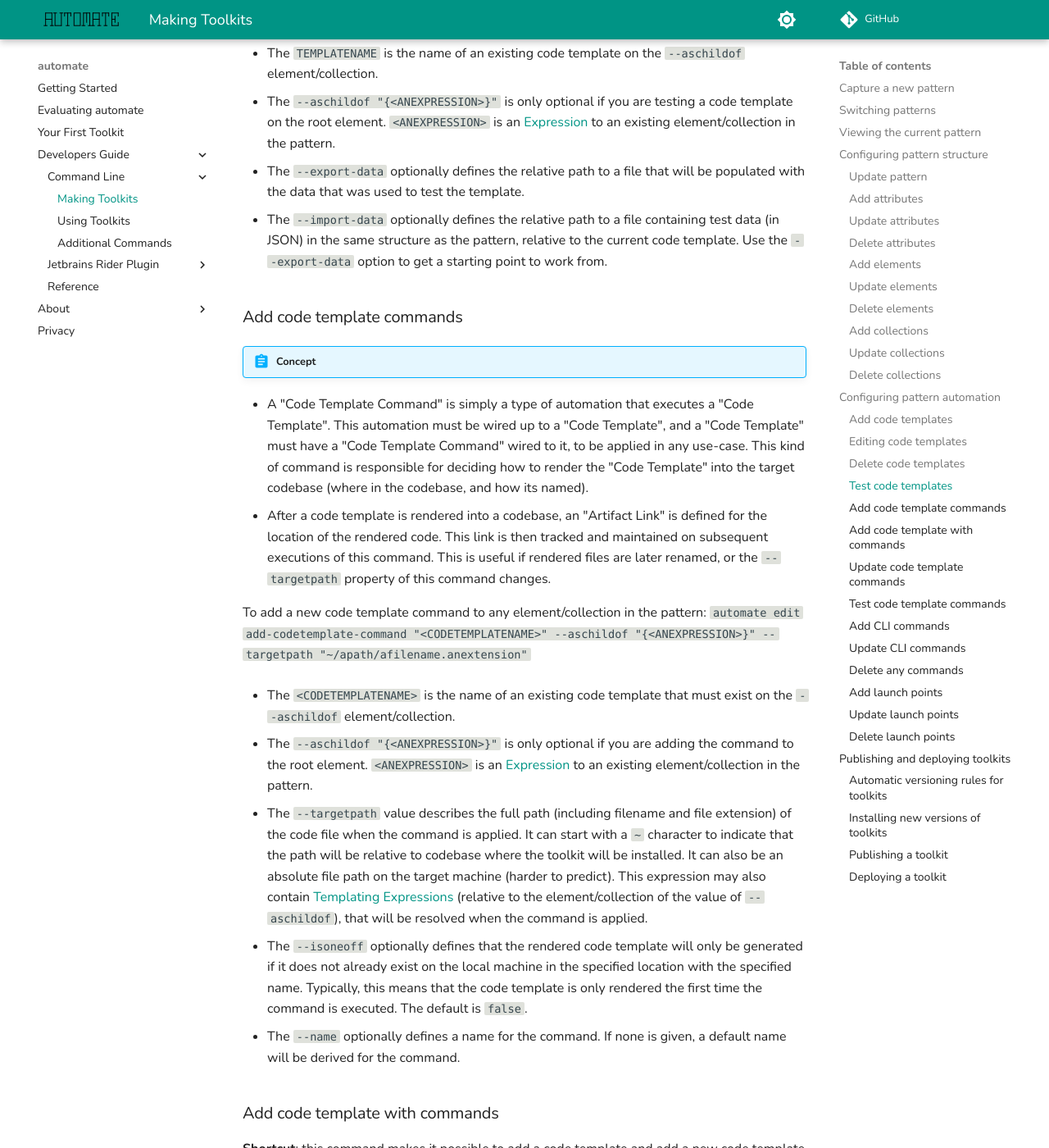
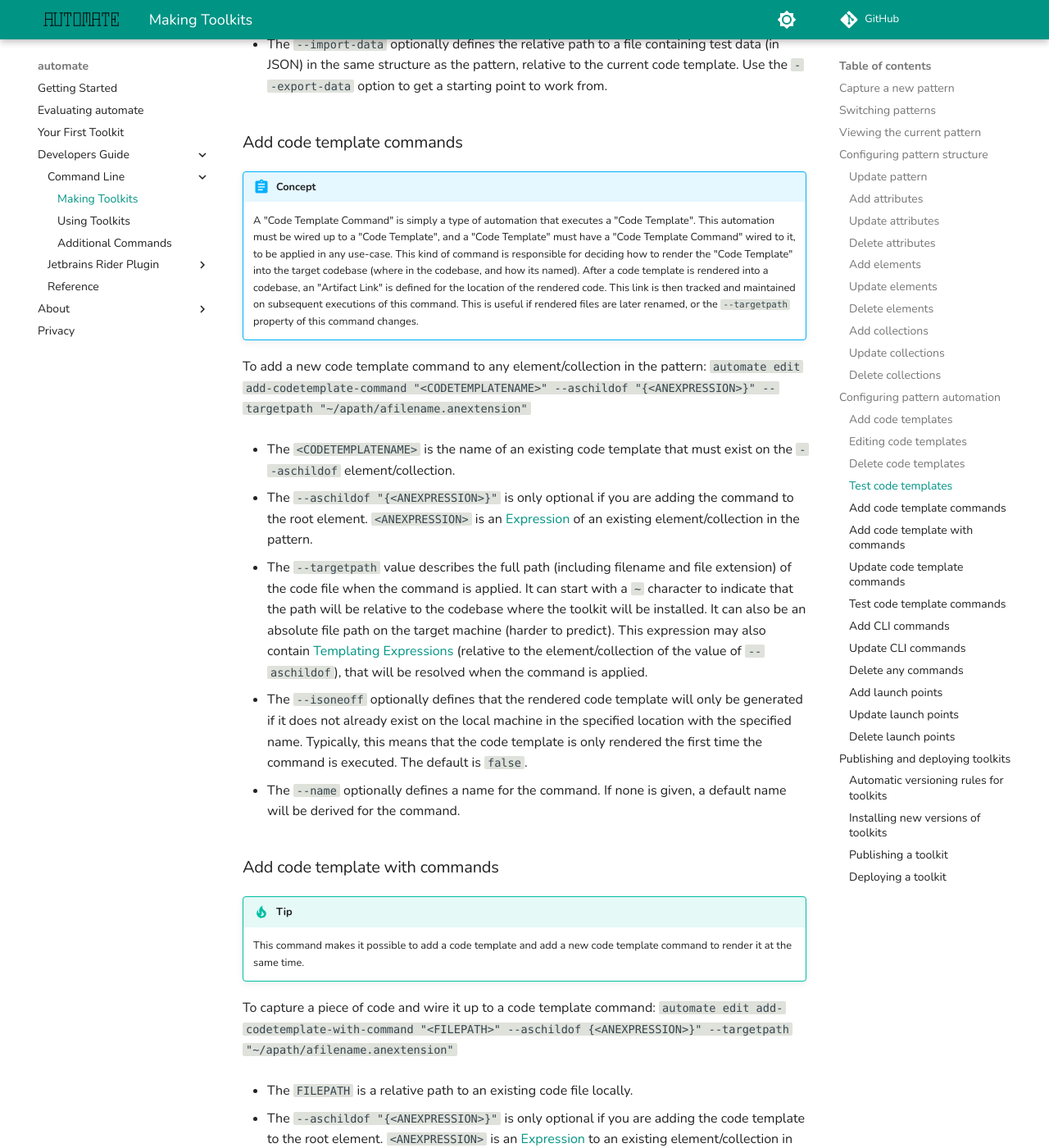
Before and after one commit to jezzsantos/automate, an MkDocs documentation site: the page built from docs/authoring.md, in a window 1280 px wide and 1400 px high, scrolled down 9152 px. Shown: the whole window at 82% size. Built offline with MkDocs 1.6.1 and Material for MkDocs 9.7.7, drawn with Linux system fonts in a browser that asks for light colours; comment, search, counter and statistics services are not loaded; some of the changed text lies outside the part shown.

Commit message:
Updated docs

```diff
--- a/docs/authoring.md
+++ b/docs/authoring.md
@@ -103,19 +103,19 @@
 To delete an existing attribute: `automate edit delete-attribute "<NAME>" --aschildof "{<ANEXPRESSION>}"`
 
 !!! tip
-    The `--aschildof "{<ANEXPRESSION>}"` is only optional if you are deleting an attribute from the root element. `<ANEXPRESSION>` is an [Expression](reference.md#pattern-expressions) to an existing element in the pattern.
+    The `--aschildof "{<ANEXPRESSION>}"` is only optional if you are deleting an attribute from the root element. `<ANEXPRESSION>` is an [Expression](reference.md#pattern-expressions) of an existing element in the pattern.
 
 ### Add elements
 
 !!! abstract "Concept"
-An "Element" is a means to represent some relational hierarchy in a pattern, a means to relate one concept to another. Elements can be nested. An element can have a cardinality of `ZeroOrOne` or `One`, which determines whether it must exist when the pattern is applied.
+    An "Element" is a means to represent some relational hierarchy in a pattern, a means to relate one concept to another. Elements can be nested. An element can have a cardinality of `ZeroOrOne` or `One`, which determines whether it must exist when the pattern is applied.
 
 !!! tip
-Use a collection instead of an element, if you want to represent other kinds of relationships (`ZeroToMany` or `OneOrMany`).
+    Use a collection instead of an element, if you want to represent other kinds of relationships (`ZeroToMany` or `OneOrMany`).
 
 To add a new element to any element/collection in the pattern: `automate edit add-element "<NAME>" --aschildof "{<ANEXPRESSION>}"`
 
-- The `<NAME>` must be alphanumeric and can contain the following additional characters:`._`. The name must not be the same as any existing element/collection or attribute on the `--aschildof` element/collection. Must also not be named `Id`, or `DisplayName` or `Description`.
+- The `<NAME>` must be alphanumeric and can contain the following additional characters:`._`. The name must not be the same as any existing element/collection or attribute on the `--aschildof` element/collection. Must also not be named `Id`, `DisplayName` or `Description`.
 
 - The `--aschildof "{<ANEXPRESSION>}"` is only optional if you are adding the element to the root element. <ANEXPRESSION>` is an [Expression](reference.md#pattern-expressions) to an existing element/collection in the pattern.
 
@@ -147,18 +147,18 @@
 
 To delete an existing element on any element/collection in the pattern: `automate edit delete-element "<NAME>" --aschildof "{<ANEXPRESSION>}"`
 
-- The `--aschildof "{<ANEXPRESSION>}"` is only optional if you are deleting the element from the root element. <ANEXPRESSION>` is an [Expression](reference.md#pattern-expressions) to an existing element/collection in the pattern.
+- The `--aschildof "{<ANEXPRESSION>}"` is only optional if you are deleting the element from the root element. <ANEXPRESSION>` is an [Expression](reference.md#pattern-expressions) of an existing element/collection in the pattern.
 
 ### Add collections
 
 !!! abstract "Concept"
-A "Collection" is a special case of an "Element" that represents a collection of concepts. A collection is essentially an element with a choice of cardinality (`ZeroOrMany`, `OneOrMany`). When it is applied to a specific use-case, multiple instances of the element (described by the collection) are instantiated as (required `One`) elements.
+    A "Collection" is a special case of an "Element" that represents a collection of concepts. A collection is essentially an element with a choice of cardinality (`ZeroOrMany`, `OneOrMany`). When it is applied to a specific use-case, multiple instances of the element (described by the collection) are instantiated as (required `One`) elements.
 
 To add a new collection to any element/collection in the pattern: `automate edit add-collection "<NAME>" --aschildof "{<ANEXPRESSION>}"`
 
-- The `<NAME>` must be alphanumeric and can contain the following additional characters:`._`. The name must not be the same as any existing element/collection or attribute on the `--aschildof` element/collection. Must also not be named `Id`, or `DisplayName` or `Description`.
+- The `<NAME>` must be alphanumeric and can contain the following additional characters:`._`. The name must not be the same as any existing element/collection or attribute on the `--aschildof` element/collection. Must also not be named `Id`, `DisplayName` or `Description`.
 
-- The `--aschildof "{<ANEXPRESSION>}"` is only optional if you are adding the element to the root element. `<ANEXPRESSION>` is an [Expression](reference.md#pattern-expressions) to an existing element/collection in the pattern.
+- The `--aschildof "{<ANEXPRESSION>}"` is only optional if you are adding the element to the root element. `<ANEXPRESSION>` is an [Expression](reference.md#pattern-expressions) of an existing element/collection in the pattern.
 
 - The `--displayedas` is an optional parameter that defines how the element might be displayed in a user interface.
 
@@ -188,33 +188,33 @@
 
 To delete an existing collection on any element/collection in the pattern: `automate edit delete-collection "<NAME>" --aschildof "{<ANEXPRESSION>}"`
 
-- The `--aschildof "{<ANEXPRESSION>}"` is only optional if you are deleting the collection from the root element. <ANEXPRESSION>` is an [Expression](reference.md#pattern-expressions) to an existing element/collection in the pattern.
+- The `--aschildof "{<ANEXPRESSION>}"` is only optional if you are deleting the collection from the root element. <ANEXPRESSION>` is an [Expression](reference.md#pattern-expressions) of an existing element/collection in the pattern.
 
 ## Configuring pattern automation
 
 The structure of a pattern provides a convenient context for applying automation to it.
 
-Each element/collection can be configured with one or more automation features, that can be used to realise or manifest the pattern when applied.
+Each element/collection can be configured with one or more automation features, that can be used to realize or manifest the pattern when applied.
 
 There are several concepts here. The first is "Commands" which can enact things on the pattern, make calculations, manipulations, etc. Then there are "Launch Points" which execute the commands in response to some trigger or stimulus. These launch points can be manually triggered by a human user or can be triggered in response to some event on the pattern, or some environmental event.
 
 ### Add code templates
 
 !!! abstract "Concept"
-A "Code Template" is a way to capture any kind of code (or configuration viz: JSON, XML, etc) of a pattern so that when a use-case is realised, code artifacts can be injected/modified/augmented/inserted/generated into codebases in specific locations of the codebase. Once a piece of code has been captured by the pattern, it can be templatized by the author and marked up so that variance in a specific use-case can parameterize the actual code injected into a codebase.
+    A "Code Template" is a way to capture any kind of code (or configuration viz: JSON, XML, etc) of a pattern so that when a use-case is realized, code artifacts can be injected/modified/augmented/inserted/generated into codebases in specific locations of the codebase. Once a piece of code has been captured by the pattern, it can be templatized by the author and marked up so that variance in a specific use-case can parameterize the actual code injected into a codebase.
 
 To capture a piece of code: `automate edit add-codetemplate "<FILEPATH>" --aschildof {<ANEXPRESSION>}"`
 
 - The `FILEPATH` is a relative path to an existing code file locally.
 
-- The `--aschildof "{<ANEXPRESSION>}"` is only optional if you are adding the code template to the root element. `<ANEXPRESSION>` is an [Expression](reference.md#pattern-expressions) to an existing element/collection in the pattern.
+- The `--aschildof "{<ANEXPRESSION>}"` is only optional if you are adding the code template to the root element. `<ANEXPRESSION>` is an [Expression](reference.md#pattern-expressions) of an existing element/collection in the pattern.
 
 - The `--name` is an optional friendly name of the code template, which will be used to reference the code template when it is connected to automation later. If no name is specified, an automatic name is assigned to this code template.
 
 ### Editing code templates
 
 !!! abstract "Concept"
-Once a code template has been added to a pattern it will then need to be annotated with [Templating Expressions](reference.md#templating-expressions). The code template exists inside the pattern (file structure), but the editing of it will need to be done in an external editor program (i.e. notepad.exe).
+    Once a code template has been added to a pattern it will then need to be annotated with [Templating Expressions](reference.md#templating-expressions). The code template exists inside the pattern (file structure), but the editing of it will need to be done in an external editor program (i.e. notepad.exe).
 
 To edit the contents of an existing code template: `automate edit codetemplate "<TEMPLATENAME>" --with "<APPLICATIONNAME>" --aschildof {<ANEXPRESSION>}"`
 
@@ -237,7 +237,7 @@
 ### Test code templates
 
 !!! abstract "Concept"
-Code templates contain content that may contain [Templating Expressions](reference.md#templating-expressions). Once the template has been added to a pattern, the content can be tested with fake data to yield a test result. Fake data is arranged in the same structure of the pattern and values are populated in a sequential way. This data is then applied to the code template to give a test output. You can export this dummy data after the test, alter it manually, and then import it back to be used in a subsequent test.
+    Code templates contain content that may contain [Templating Expressions](reference.md#templating-expressions). Once the template has been added to a pattern, the content can be tested with fake data to yield a test result. Fake data is arranged in the same structure of the pattern and values are populated in a sequential way. This data is then applied to the code template to give a test output. You can export this dummy data after the test, alter it manually, and then import it back to be used in a subsequent test.
 
 To can test the contents of an existing code template: `automate test codetemplate "<TEMPLATENAME>" --aschildof {<ANEXPRESSION>}"`
 
@@ -252,16 +252,16 @@
 ### Add code template commands
 
 !!! abstract "Concept"
-* A "Code Template Command" is simply a type of automation that executes a "Code Template". This automation must be wired up to a "Code Template", and a "Code Template" must have a "Code Template Command" wired to it, to be applied in any use-case. This kind of command is responsible for deciding how to render the "Code Template" into the target codebase (where in the codebase, and how its named).
-* After a code template is rendered into a codebase, an "Artifact Link" is defined for the location of the rendered code. This link is then tracked and maintained on subsequent executions of this command. This is useful if rendered files are later renamed, or the `--targetpath` property of this command changes.
+    A "Code Template Command" is simply a type of automation that executes a "Code Template". This automation must be wired up to a "Code Template", and a "Code Template" must have a "Code Template Command" wired to it, to be applied in any use-case. This kind of command is responsible for deciding how to render the "Code Template" into the target codebase (where in the codebase, and how its named).
+    After a code template is rendered into a codebase, an "Artifact Link" is defined for the location of the rendered code. This link is then tracked and maintained on subsequent executions of this command. This is useful if rendered files are later renamed, or the `--targetpath` property of this command changes.
 
 To add a new code template command to any element/collection in the pattern: `automate edit add-codetemplate-command "<CODETEMPLATENAME>" --aschildof "{<ANEXPRESSION>}" --targetpath "~/apath/afilename.anextension"`
 
 - The `<CODETEMPLATENAME>` is the name of an existing code template that must exist on the `--aschildof` element/collection.
 
-- The `--aschildof "{<ANEXPRESSION>}"` is only optional if you are adding the command to the root element. `<ANEXPRESSION>` is an [Expression](reference.md#pattern-expressions) to an existing element/collection in the pattern.
+- The `--aschildof "{<ANEXPRESSION>}"` is only optional if you are adding the command to the root element. `<ANEXPRESSION>` is an [Expression](reference.md#pattern-expressions) of an existing element/collection in the pattern.
 
-- The `--targetpath` value describes the full path (including filename and file extension) of the code file when the command is applied. It can start with a `~` character to indicate that the path will be relative to codebase where the toolkit will be installed. It can also be an absolute file path on the target machine (harder to predict). This expression may also contain [Templating Expressions](reference.md#templating-expressions) (relative to the element/collection of the value of `--aschildof`), that will be resolved when the command is applied.
+- The `--targetpath` value describes the full path (including filename and file extension) of the code file when the command is applied. It can start with a `~` character to indicate that the path will be relative to the codebase where the toolkit will be installed. It can also be an absolute file path on the target machine (harder to predict). This expression may also contain [Templating Expressions](reference.md#templating-expressions) (relative to the element/collection of the value of `--aschildof`), that will be resolved when the command is applied.
 
 - The `--isoneoff` optionally defines that the rendered code template will only be generated if it does not already exist on the local machine in the specified location with the specified name. Typically, this means that the code template is only rendered the first time the command is executed. The default is `false`.
 
@@ -269,7 +269,8 @@
 
 ### Add code template with commands
 
-**Shortcut**: this command makes it possible to add a code template and add a new code template command to render it at the same time.
+!!! tip
+    This command makes it possible to add a code template and add a new code template command to render it at the same time.
 
 To capture a piece of code and wire it up to a code template command: `automate edit add-codetemplate-with-command "<FILEPATH>" --aschildof {<ANEXPRESSION>}" --targetpath "~/apath/afilename.anextension"`
 
@@ -299,7 +300,7 @@
 ### Test code template commands
 
 !!! abstract "Concept"
-Code template commands contain a "target path" that may contain [Templating Expressions](reference.md#templating-expressions). Once the command has been added to a pattern, the target path can be tested with fake data to yield a test result. Fake data is arranged in the same structure of the pattern and values are populated in a sequential way. This data is then applied to the command to give a test output. You can export this dummy data after the test, alter it manually, and then import it back to be used in a subsequent test.
+    Code template commands contain a "target path" that may contain [Templating Expressions](reference.md#templating-expressions). Once the command has been added to a pattern, the target path can be tested with fake data to yield a test result. Fake data is arranged in the same structure of the pattern and values are populated in a sequential way. This data is then applied to the command to give a test output. You can export this dummy data after the test, alter it manually, and then import it back to be used in a subsequent test.
 
 To can test the contents of an existing code template command: `automate test codetemplate-command "<COMMANDNAME>" --aschildof {<ANEXPRESSION>}"`
 
@@ -314,7 +315,7 @@
 ### Add CLI commands
 
 !!! abstract "Concept"
-A "CLI Command" is simply a type of automation that executes another command-line program (with arguments).
+    A "CLI Command" is simply a type of automation that executes another command-line program (with arguments).
 
 To add a new CLI command to any element/collection in the pattern: `automate edit add-cli-command "<APPLICATIONNAME>" --aschildof "{<ANEXPRESSION>}"`
 
@@ -354,10 +355,10 @@
 ### Add launch points
 
 !!! abstract "Concept"
-A "Launch Point" is the mechanism by which one or more command(s) are executed, and the pattern is applied to a codebase. Every command is contextualized to the element/collection upon which they are defined, but launch points can execute multiple commands from anywhere in the pattern (in an order).
+    A "Launch Point" is the mechanism by which one or more command(s) are executed, and the pattern is applied to a codebase. Every command is contextualized to the element/collection upon which they are defined, but launch points can execute multiple commands from anywhere in the pattern (in an order).
 
 !!! info
-Launch points are triggered manually by the user of the toolkit, but in future, launch points can be triggered by user-based events and other environmental triggers.
+    Launch points are triggered manually by the user of the toolkit, but in future, launch points can be triggered by user-based events and other environmental triggers.
 
 To add a new launch point to any element/collection in the pattern: `automate edit add-command-launchpoint "<COMMANDIDENTIFIERS>" --aschildof "{<ANEXPRESSION>}"`
 
@@ -394,12 +395,12 @@
 ## Publishing and deploying toolkits
 
 !!! abstract "Concept"
-A "Toolkit" is a portable package (single-file) that contains within it a versioned Pattern (with all its assets and its automation). A Toolkit is used to install a pattern into another codebase, and used to upgrade that pattern when changed later.
+    A "Toolkit" is a portable package (single-file) that contains within it a versioned Pattern (with all its assets and its automation). A Toolkit is used to install a pattern into another codebase, and used to upgrade that pattern when changed later.
 
 ### Automatic versioning rules for toolkits
 
 !!! abstract "Concept"
-Every toolkit is "Versioned" with the same version of the pattern. The Pattern is automatically versioned when changes are made to it when it is built into a toolkit. Any change to a pattern (after it has been built into a toolkit) is captured as either a "Breaking" change or a "Non-Breaking" change.
+    Every toolkit is "Versioned" with the same version of the pattern. The Pattern is automatically versioned when changes are made to it when it is built into a toolkit. Any change to a pattern (after it has been built into a toolkit) is captured as either a "Breaking" change or a "Non-Breaking" change.
 
 Patterns use a (2-dot) [semantic versioning](https://semver.org/) scheme (i.e. `Major.Minor.Patch`).
 
```
Also changed, not shown: other parts of docs/authoring.md (+6 -6 lines), docs/runtime.md (+1 -1 lines).
